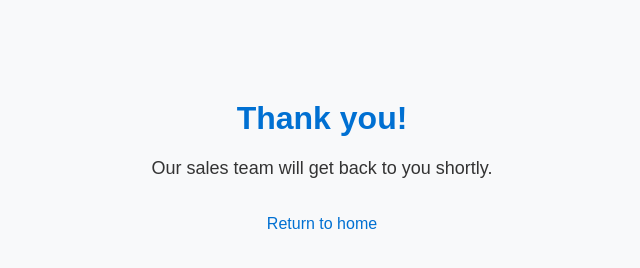
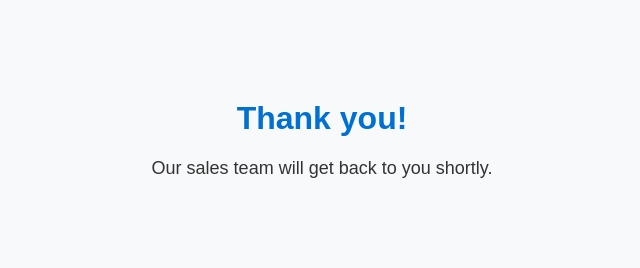
Before and after one commit to liordadon88/lITcompeny, a plain HTML site: page index.html in a window 1280 px wide. Shown: the whole page, without its empty margins (318-958 px from the left). Drawn offline with Linux system fonts and the light colour scheme.

Commit message:
Update index.html

```diff
--- a/index.html
+++ b/index.html
@@ -13,6 +13,5 @@
 <body>
   <h1>Thank you!</h1>
   <p>Our sales team will get back to you shortly.</p>
-  <a href="C:\Users\liord\Downloads\welcome.htm">Return to home</a>
 </body>
 </html>
```
